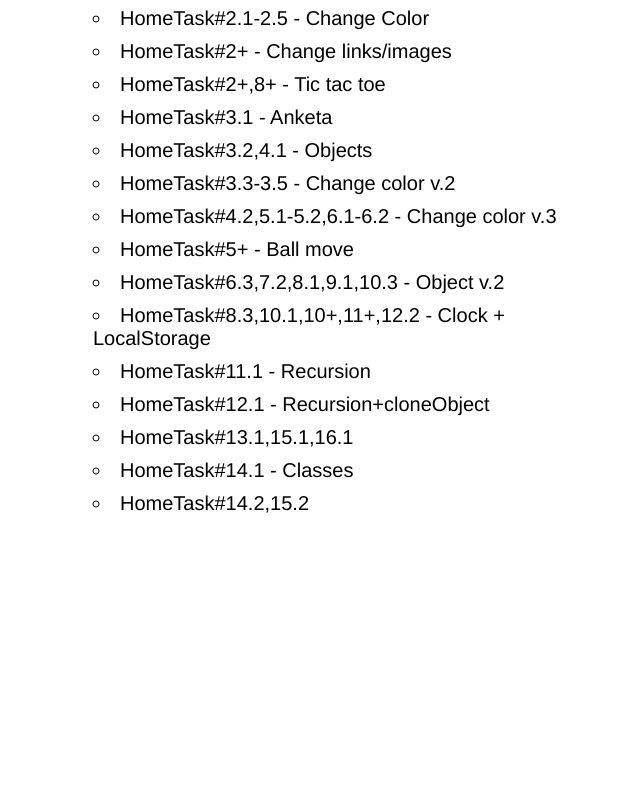
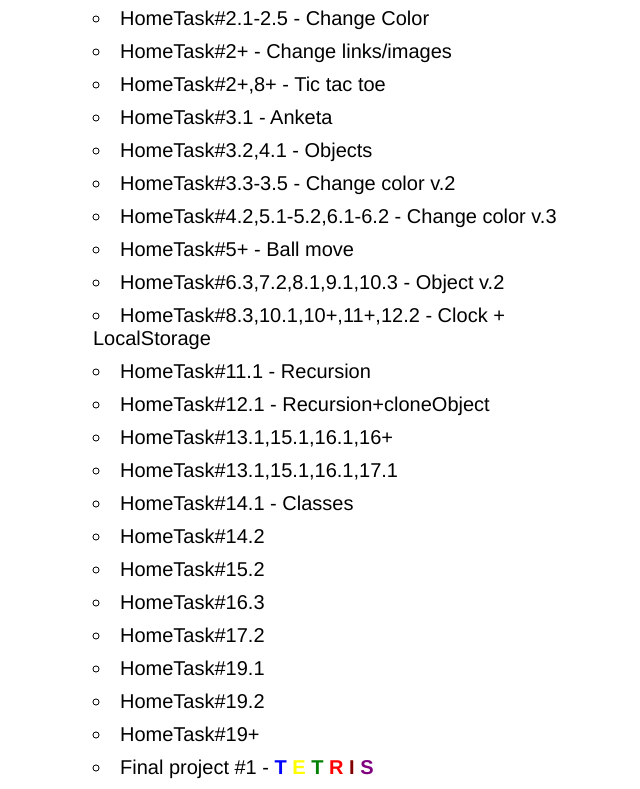
Before and after one commit to BloshkoMP/FD2_Hosting, a plain HTML site: page public/index.html in a window 1280 px wide. Shown: the part 78-867 px from the top of the page, without its empty margins (282-922 px from the left). Before the commit the page ends 800 px from the top, so only its background shows below. Drawn offline with Linux system fonts and the light colour scheme.

Commit message:
update links in index.html (19+ last)

```diff
--- a/public/index.html
+++ b/public/index.html
@@ -87,8 +87,17 @@
 					>
 				</li>
 				<li>
-					<a target="blank" href="https://stackblitz.com/github/BloshkoMP/FD2_course/tree/master/13.1,15.1"
-						>HomeTask#13.1,15.1,16.1
+					<a
+						target="blank"
+						href="https://stackblitz.com/github/BloshkoMP/FD2_course/tree/master/13.1,15.1,16.1,16+"
+						>HomeTask#13.1,15.1,16.1,16+
+					</a>
+				</li>
+				<li>
+					<a
+						target="blank"
+						href="https://stackblitz.com/github/BloshkoMP/FD2_course/tree/master/13.1,15.1,16.1,17.1"
+						>HomeTask#13.1,15.1,16.1,17.1
 					</a>
 				</li>
 				<li>
@@ -97,8 +106,51 @@
 					</a>
 				</li>
 				<li>
-					<a target="blank" href="https://stackblitz.com/github/BloshkoMP/FD2_course/tree/master/14.2,15.2"
-						>HomeTask#14.2,15.2
+					<a target="blank" href="https://stackblitz.com/github/BloshkoMP/FD2_course/tree/master/14.2"
+						>HomeTask#14.2
+					</a>
+				</li>
+				<li>
+					<a target="blank" href="https://stackblitz.com/github/BloshkoMP/FD2_course/tree/master/15.2"
+						>HomeTask#15.2
+					</a>
+				</li>
+				<li>
+					<a target="blank" href="https://stackblitz.com/github/BloshkoMP/FD2_course/tree/master/16.3"
+						>HomeTask#16.3
+					</a>
+				</li>
+				<li>
+					<a target="blank" href="https://stackblitz.com/github/BloshkoMP/FD2_course/tree/master/17.2"
+						>HomeTask#17.2
+					</a>
+				</li>
+				<li>
+					<a target="blank" href="https://stackblitz.com/github/BloshkoMP/FD2_course/tree/master/19.1"
+						>HomeTask#19.1
+					</a>
+				</li>
+				<li>
+					<a target="blank" href="https://stackblitz.com/github/BloshkoMP/FD2_course/tree/master/19.2"
+						>HomeTask#19.2
+					</a>
+				</li>
+				<li>
+					<a target="blank" href="https://stackblitz.com/github/BloshkoMP/FD2_course/tree/master/19+"
+						>HomeTask#19+
+					</a>
+				</li>
+				<li>
+					<a target="blank" href="https://stackblitz.com/github/BloshkoMP/tetris"
+						>Final project #1 -
+						<b>
+							<span> <font color="blue">T</font></span
+							><span> <font color="yellow">E</font></span
+							><span> <font color="green">T</font></span
+							><span> <font color="red">R</font></span
+							><span> <font color="maroon">I</font></span
+							><span> <font color="purple">S</font></span>
+						</b>
 					</a>
 				</li>
 			</ul>
```
